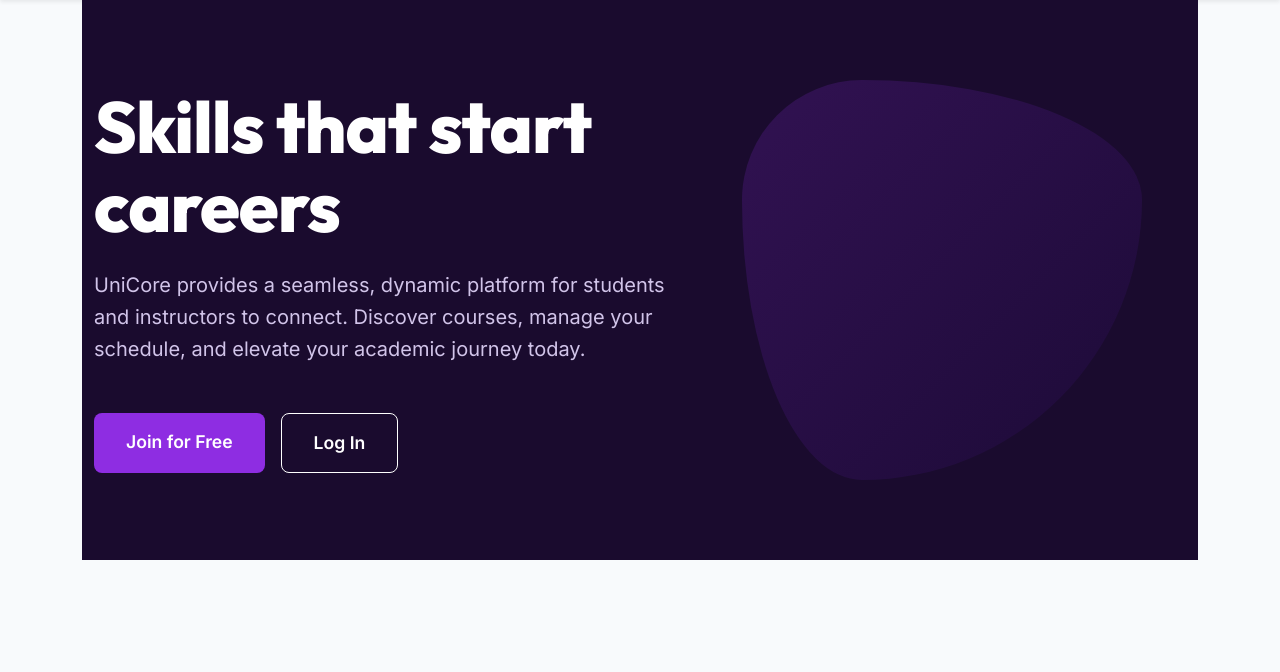
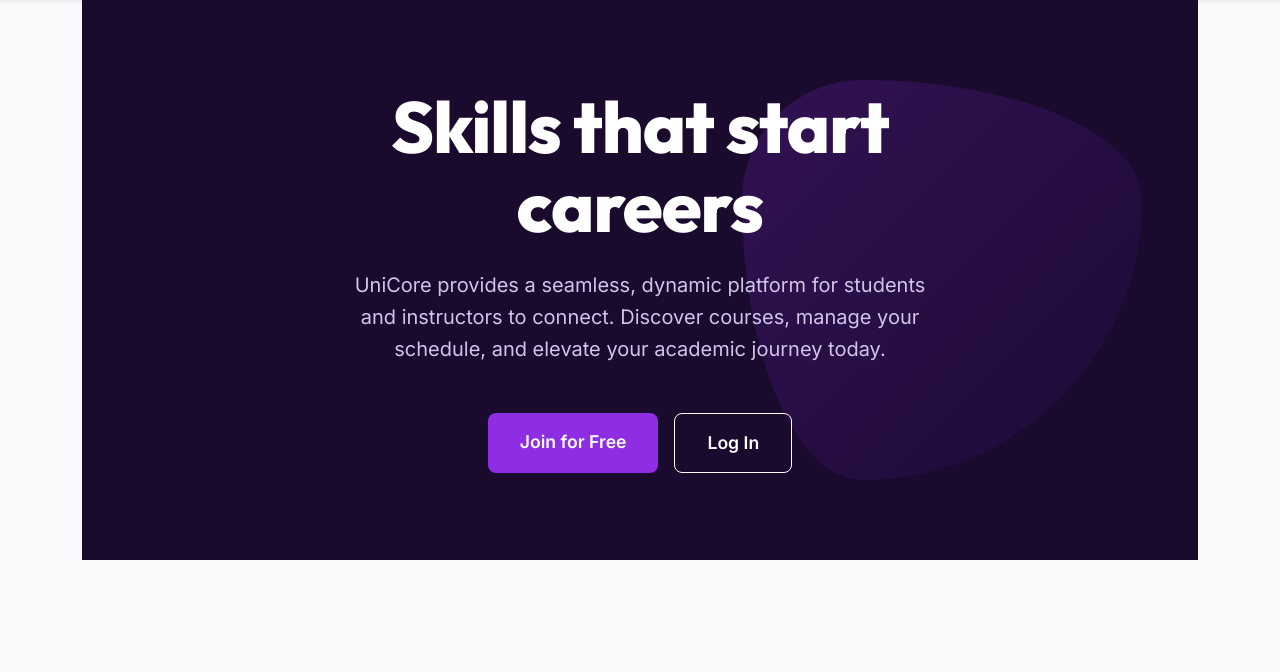
Before and after one commit to MaadhavaM/Online-Course-Registration-System, a Flask app: page / in a window 1280 px wide. Shown: the part 63-735 px from the top of the page. Run offline with Flask 3, Linux system fonts and the light colour scheme; parts of the project's set-up code (start-up, migrations or seed data) failed here and were passed over.

Commit message:
UI tweaks

```diff
--- a/templates/base.html
+++ b/templates/base.html
@@ -41,8 +41,8 @@
                             <li class="nav-item me-3"><a class="nav-link text-dark fw-medium nav-hover" href="{{ url_for('instructor.dashboard') }}">Dashboard</a></li>
                             <li class="nav-item me-3"><a class="nav-link text-dark fw-medium nav-hover" href="{{ url_for('instructor.manage_courses') }}">My Courses</a></li>
                         {% else %}
+                            <li class="nav-item me-3"><a class="nav-link text-dark fw-medium nav-hover" href="{{ url_for('student.browse_courses') }}">Browse Courses</a></li>
                             <li class="nav-item me-3"><a class="nav-link text-dark fw-medium nav-hover" href="{{ url_for('student.dashboard') }}">Dashboard</a></li>
-                            <li class="nav-item me-3"><a class="nav-link text-dark fw-medium nav-hover" href="{{ url_for('student.browse_courses') }}">Browse Courses</a></li>
                         {% endif %}
                         <li class="nav-item dropdown ms-2">
                             <a class="nav-link dropdown-toggle text-dark border fw-bold px-4 py-2 rounded-pill profile-btn" href="#" id="navbarDropdown" role="button" data-bs-toggle="dropdown">
--- a/templates/index.html
+++ b/templates/index.html
@@ -194,14 +194,14 @@
 <div class="hero-section">
     <div class="container position-relative h-100">
         <div class="hero-graphic"></div>
-        <div class="row align-items-center h-100">
-            <div class="col-lg-7">
-                <div class="hero-content">
+        <div class="row align-items-center h-100 justify-content-center text-center">
+            <div class="col-lg-8">
+                <div class="hero-content mx-auto">
                     <h1 class="hero-title">Skills that start careers</h1>
                     <p class="hero-subtitle">
                         UniCore provides a seamless, dynamic platform for students and instructors to connect. Discover courses, manage your schedule, and elevate your academic journey today.
                     </p>
-                    <div class="d-flex gap-3">
+                    <div class="d-flex gap-3 justify-content-center">
                         {% if not current_user.is_authenticated %}
                         <a href="{{ url_for('auth.register') }}" class="btn-hero">
                             Join for Free
--- a/templates/student/browse.html
+++ b/templates/student/browse.html
@@ -46,10 +46,10 @@
                     <div>
                         <span class="badge bg-secondary">{{ course.course_code }}</span>
                         {% if course.course_code in my_enrollments %}
-                            <i class="bi bi-check-circle-fill text-success ms-1" title="Registered"></i>
+                            <span class="text-success ms-2 fw-bold small"><i class="bi bi-check-circle-fill"></i> Registered</span>
                         {% endif %}
                     </div>
-                    <span class="badge bg-info text-dark">{{ course.category }}</span>
+                    <span class="badge bg-primary text-white">{{ course.category }}</span>
                 </div>
                 <h5 class="card-title fw-bold text-primary">{{ course.course_name }}</h5>
                 <p class="card-text text-muted small">{{ course.description[:100] }}{% if course.description|length > 100 %}...{% endif %}</p>
--- a/templates/student/materials.html
+++ b/templates/student/materials.html
@@ -9,7 +9,7 @@
 </div>
 
 <div class="row">
-    <div class="col-md-4 mb-4">
+    <div class="col-md-4 mb-4 order-md-2">
         <div class="card shadow border-0">
             <div class="card-header bg-primary text-white">
                 <h6 class="m-0 fw-bold">Course Info</h6>
@@ -30,7 +30,7 @@
         </div>
     </div>
 
-    <div class="col-md-8 mb-4">
+    <div class="col-md-8 mb-4 order-md-1">
         <div class="card shadow border-0">
             <div class="card-header bg-info text-white">
                 <h6 class="m-0 fw-bold">Materials & Assignments</h6>
```
